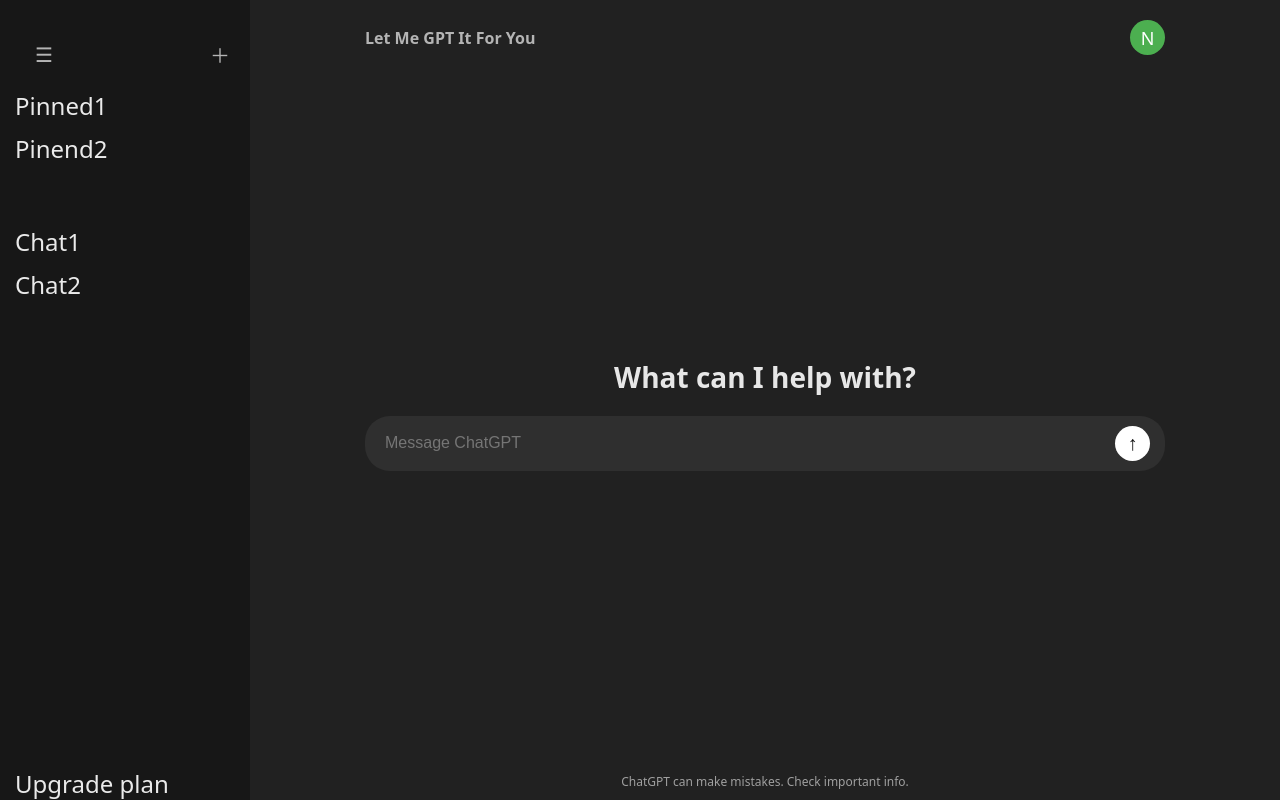
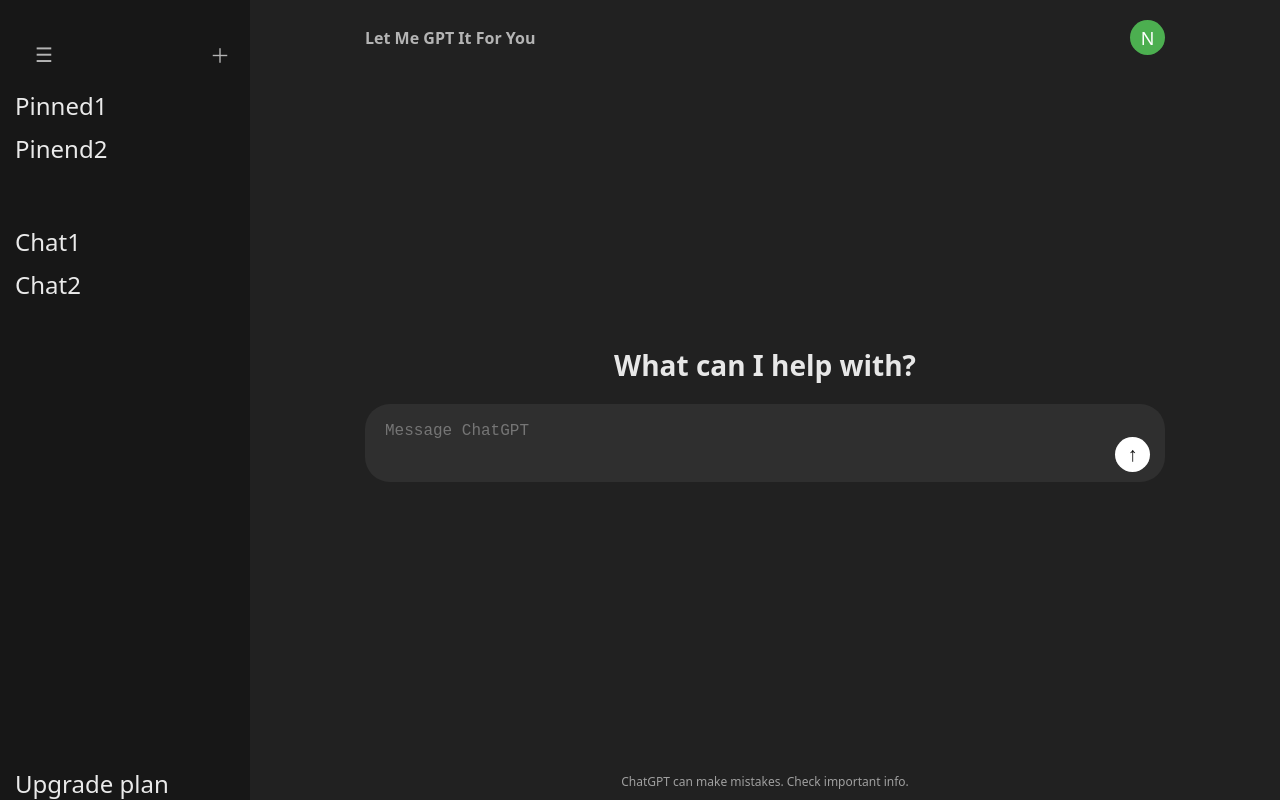
Before and after one commit to noamzilo/JustGptIt, a React (Create React App) app in the folder frontend/: page /#/gpt in a window 1280 px wide. Built offline with nearby package versions, Linux system fonts and the light colour scheme; no server answers.

Commit message:
animation with growing text place

```diff
--- a/frontend/src/components/gpt_page/main_content/chat/Chat.js
+++ b/frontend/src/components/gpt_page/main_content/chat/Chat.js
@@ -39,7 +39,7 @@
     const handleAnimationComplete = useCallback((text) => {
         setInputValue(text);
         navigator.clipboard.writeText(text);
-        window.open('https://chat.openai.com', '_blank');
+        // window.open('https://chat.openai.com', '_blank');
     }, []);
 
     const { displayText, isAnimating } = useTypeAnimation(decodedQuery, handleAnimationComplete);
@@ -59,8 +59,7 @@
 
     return (
         <div className={styles.inputContainer}>
-            <input
-                type="text"
+            <textarea
                 placeholder="Message ChatGPT"
                 value={isAnimating ? displayText : inputValue}
                 onChange={(e) => setInputValue(e.target.value)}
--- a/frontend/src/components/gpt_page/main_content/chat/Chat.module.css
+++ b/frontend/src/components/gpt_page/main_content/chat/Chat.module.css
@@ -1,20 +1,25 @@
 /* Input Container */
 .inputContainer {
     display: flex;
-    align-items: center;
+    align-items: flex-end;
     background-color: #2F2F2F;
     padding: 10px 15px;
     border-radius: 25px;
+    transition: all 0.2s ease;
 }
 
-.inputContainer input {
+.inputContainer textarea {
     background: transparent;
     border: none;
     color: #ffffff;
     flex: 1;
     font-size: 16px;
+    line-height: 1.5;
+    resize: none;
     outline: none;
-    padding-left: 5px;
+    padding: 5px;
+    max-height: calc(1.5em * 4 + 10px);
+    overflow-y: auto;
 }
 
 .typing {
```
